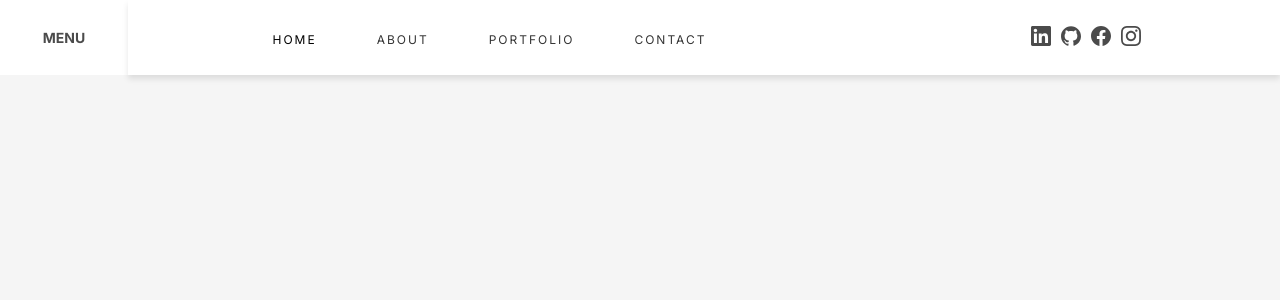
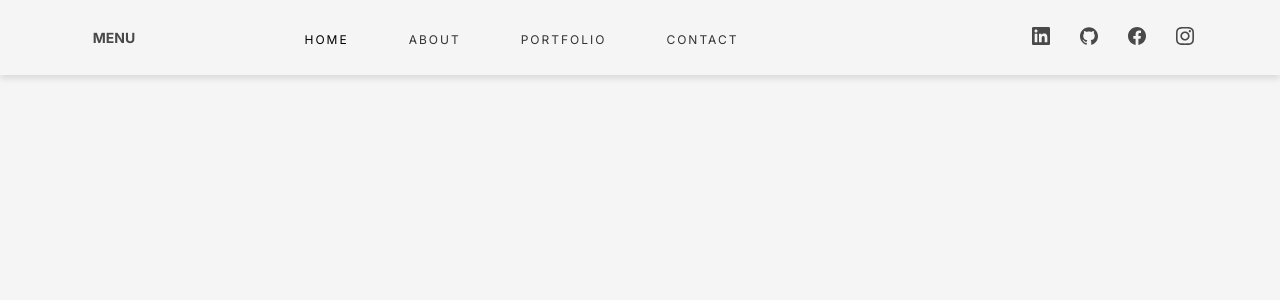
Before and after one commit to roniekun/myapp-vite, a React (Vite) app: page / in a window 1280 px wide. Shown: the top 300 px of the page. Built offline with nearby package versions, Linux system fonts and the light colour scheme.

Commit message:
template

```diff
--- a/src/App.jsx
+++ b/src/App.jsx
@@ -66,7 +66,7 @@ const App = () => {
                 />
 
                 <Routes>
-                  <Route path='/' element={<Home showNavbar={showNavbar} />} />
+                  <Route path='/' element={<Home isSmallScreen={isSmallScreen} showNavbar={showNavbar} />} />
                   <Route path='/about' element={<About showNavbar={showNavbar} />} />
                   <Route path='/portfolio' element={<Portfolio showNavbar={showNavbar} />} />
                   <Route path='/contact' element={<Contact showNavbar={showNavbar} />} />
--- a/src/components/Footer.jsx
+++ b/src/components/Footer.jsx
@@ -4,7 +4,7 @@ import './Footer.css';
 import SocialLinks from './icons/SocialLinks';
 
 
-function Footer({ showNavbar}) {
+function Footer({ showNavbar, isSmallScreen}) {
   const [showFooter, setShowFooter] = useState(window.innerWidth > 768);
 
   useEffect(() => {
@@ -23,15 +23,12 @@ function Footer({ showNavbar}) {
     <div id={`component-${theme}`} className={`footer__container ${showFooter ? 'footer__container' :'hidden'}`}>
  {showFooter && (
     <>
+      <SocialLinks fillColor={"white"}
+      displayNames={true}
+      isSmallScreen={isSmallScreen}
+      flexDirection={"column"}/>
+
       <p id={`component-${theme}`}  className='text'>© 2023. All rights reserved. This site is a work in progress :)</p>
-
-      <SocialLinks fillColor={"white"}/>
-
-
-
-
-
-
     </>
   )}
 
--- a/src/components/Header.css
+++ b/src/components/Header.css
@@ -3,12 +3,15 @@
     width: 100vw;
     box-sizing: border-box;
     z-index: 8888;
-
     height: 75px;
     top:0;
     display: flex;
     flex-direction: row;
-    background-color: #fff;;
+    background-color: #fff;
+    box-shadow: 0 4px 6px rgba(0, 0, 0, 0.1), 0 0 0 rgba(0, 0, 0, 0.1);
+    padding-left:50px;
+    padding-right: 50px;
+    background-color: transparent;
 
 }
 
@@ -23,6 +26,8 @@
     width: 100vw;
     justify-content: flex-end;
     align-items: center;
+    padding-left:20px;
+    padding-right:20px;
 
   }
   }
--- a/src/components/Header.jsx
+++ b/src/components/Header.jsx
@@ -16,6 +16,7 @@ function Header({ showNavbar, isSmallScreen, isDesktop, setShowNavbar }) {
            showNavbar={showNavbar}
            isSmallScreen={isSmallScreen}
            setShowNavbar={setShowNavbar}
+           displayNames={false}
             />
             </div>
             <div>
--- a/src/components/Navbar.css
+++ b/src/components/Navbar.css
@@ -11,8 +11,7 @@
     position: relative;
     height: 75px;
     z-index: 8888;
-    background-color: #fff;
-    box-shadow: 0 4px 6px rgba(0, 0, 0, 0.1), 0 0 0 rgba(0, 0, 0, 0.1);
+    background-color: transparent;
     transform: translateY(0);
 
 
@@ -32,7 +31,7 @@
     height: 75px;
     z-index: 8888;
     background-color: #fff;
-    box-shadow: 0 4px 6px rgba(0, 0, 0, 0.1), 0 0 0 rgba(0, 0, 0, 0.1);
+
   }
 
 
--- a/src/components/icons/Menu.css
+++ b/src/components/icons/Menu.css
@@ -36,6 +36,7 @@
         position: relative;
         align-self: flex-end;
         height: fit-content;
+        height: max-content;
 
 
     }
--- a/src/components/icons/SocialLinks.css
+++ b/src/components/icons/SocialLinks.css
@@ -1,35 +1,28 @@
 .social__links__container{
-    display: grid;
-    grid-template-columns: 1fr;
-    z-index: 2;
-
-}
-.btn__container{
     display: flex;
+    justify-content: center;
+    align-items: center;
     flex-direction: row;
-    bottom:0;
-    transition: all ease .5s;
-
-
-
 }
 .link__btn{
     border:none;
     cursor: pointer;
-    display: block;
+    display: flex;
+
     /* font-family: 'Rajdhani', sans-serif; */
     opacity: 0.7;
     inset: 10px;
-    margin: 5px;
+    margin: 10px;
     list-style: none;
     text-decoration: none;
+    color: black;
 
 
 
 }
 .social__icon svg {
-    width: 20px;
-    height: 20px;
+    width: 18px;
+    height: 18px;
     opacity: 1;
     transition: .5s;
 
@@ -41,3 +34,12 @@
     transform: translateY(-5%);
 
 }
+
+@media (max-width: 600px) {
+
+    .social__links__container{
+
+        padding-bottom: 20px;
+
+
+}
--- a/src/components/icons/SocialLinks.jsx
+++ b/src/components/icons/SocialLinks.jsx
@@ -11,7 +11,7 @@ import { ThemeContext } from '../../context/ThemeContext';
 
 
 
-const SocialLinks = ({ isSmallScreen, isDesktop, showNavbar, fillColor}) => {
+const SocialLinks = ({ isSmallScreen, isDesktop, showNavbar, fillColor, displayNames, flexDirection}) => {
   const socialMediaLinks = [
     { name: 'LinkedIn', icon:  <LinkedinIcon />, url: 'https://linkedin.com/in/roniebenitez' },
     { name: 'Github', icon:  <GithubIcon/>, url: 'https://www.github.com/roniekun' },
@@ -24,10 +24,7 @@ const SocialLinks = ({ isSmallScreen, isDesktop, showNavbar, fillColor}) => {
   return (
     <ThemeContext.Consumer>
   {({ theme }) => (
-   <div className='social__links__container' >
-
-      <div className='btn__container'id={`component-${theme}`} >
-
+  <div className='social__links__container' style={isSmallScreen ? { flexDirection: flexDirection } : {}}>
       {socialMediaLinks.map((link) => (
     <a
     id={`component-${theme}`}
@@ -35,14 +32,19 @@ const SocialLinks = ({ isSmallScreen, isDesktop, showNavbar, fillColor}) => {
     key={link.name}
     href={link.url}
     target="_blank"
-    style={{fill: fillColor}}
+    style={{fill: fillColor,color:fillColor}}
     rel="noopener noreferrer"
   >
+
+    <div style={{ marginRight: '10px' }}>
     {link.icon}
+    </div>
+    <div style={{fontSize: '15px'}}>
+      {displayNames && <span>{link.name}</span>}
+      </div>
 
   </a>
         ))}</div>
-      </div>
         )}
         </ThemeContext.Consumer>
   );
--- a/src/components/main/Home.jsx
+++ b/src/components/main/Home.jsx
@@ -5,7 +5,7 @@ import Footer from '../Footer';
 
 
 
-function Home({showNavbar}) {
+function Home({showNavbar,isSmallScreen}) {
 
 
   return (
@@ -16,7 +16,7 @@ function Home({showNavbar}) {
 
     </section>
   </div>
-      <Footer/>
+      <Footer isSmallScreen={isSmallScreen}/>
 
   </>
 
```
